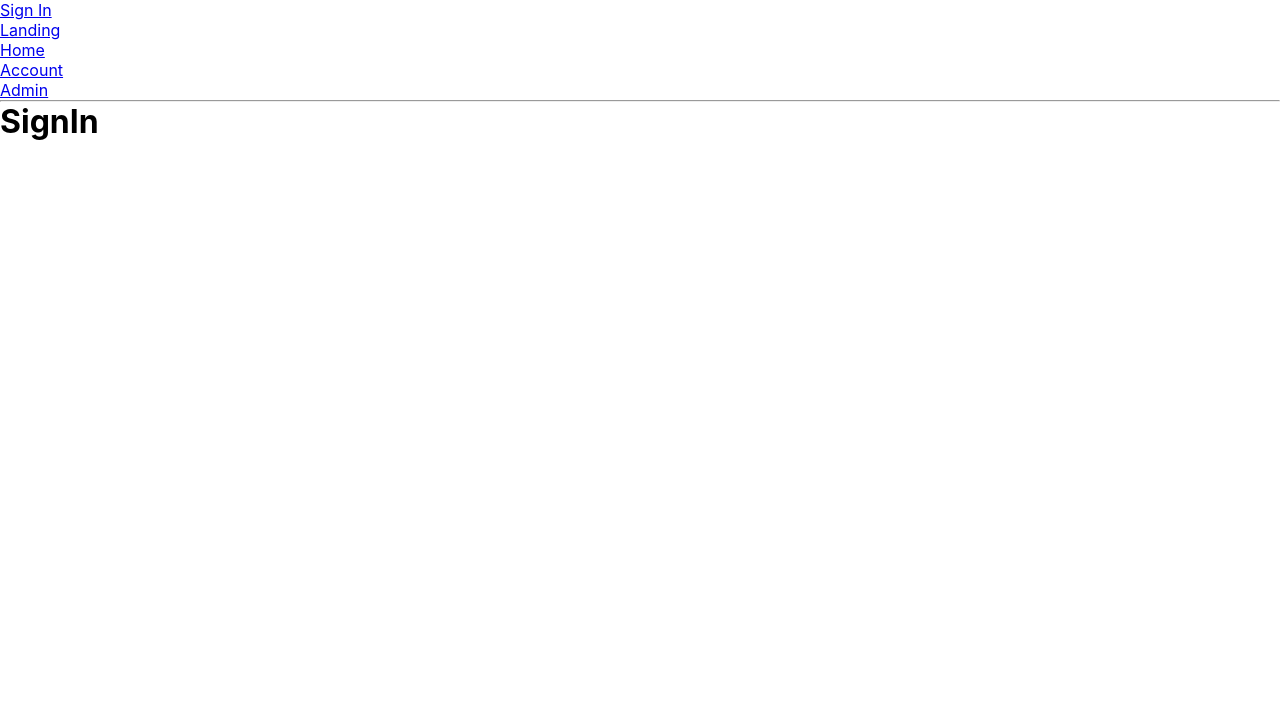
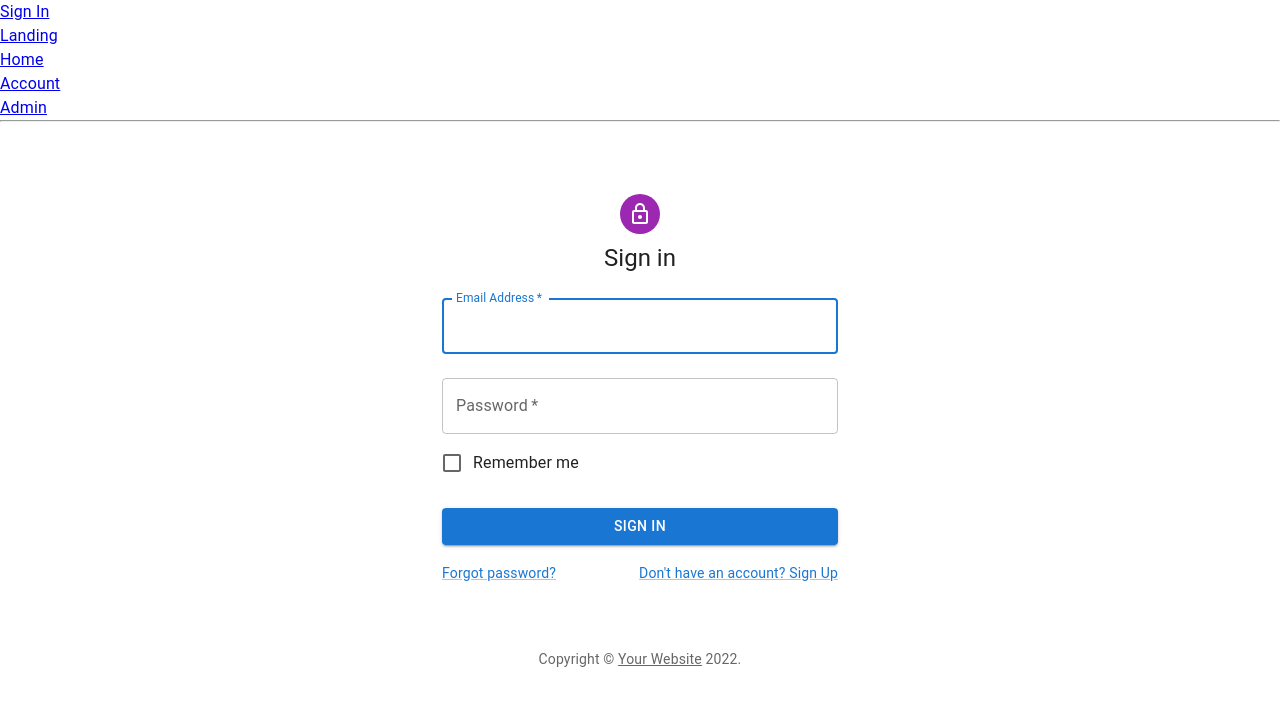
Before and after one commit to EmanueleGurini/padelpadelpadel, a React (Create React App) app: page /signin in a window 1280 px wide. Shown: the top 706 px of the page. Built offline with nearby package versions, Linux system fonts and the light colour scheme; no server answers.

Commit message:
Add SignIn component

```diff
--- a/src/components/SignIn/SignIn.tsx
+++ b/src/components/SignIn/SignIn.tsx
@@ -1,22 +1,111 @@
-import React from 'react'
+import * as React from 'react';
+import Avatar from '@mui/material/Avatar';
+import Button from '@mui/material/Button';
+import CssBaseline from '@mui/material/CssBaseline';
+import TextField from '@mui/material/TextField';
+import FormControlLabel from '@mui/material/FormControlLabel';
+import Checkbox from '@mui/material/Checkbox';
+import Link from '@mui/material/Link';
+import Grid from '@mui/material/Grid';
+import Box from '@mui/material/Box';
+import LockOutlinedIcon from '@mui/icons-material/LockOutlined';
+import Typography from '@mui/material/Typography';
+import Container from '@mui/material/Container';
+import { createTheme, ThemeProvider } from '@mui/material/styles';
 
-type TSignIn = {
-
+function Copyright(props: any) {
+  return (
+    <Typography variant="body2" color="text.secondary" align="center" {...props}>
+      {'Copyright © '}
+      <Link color="inherit" href="https://mui.com/">
+        Your Website
+      </Link>{' '}
+      {new Date().getFullYear()}
+      {'.'}
+    </Typography>
+  );
 }
 
-interface ISignIn {
+const theme = createTheme();
 
+export default function SignIn() {
+  const handleSubmit = (event: React.FormEvent<HTMLFormElement>) => {
+    event.preventDefault();
+    const data = new FormData(event.currentTarget);
+    // eslint-disable-next-line no-console
+    console.log({
+      email: data.get('email'),
+      password: data.get('password'),
+    });
+  };
+
+  return (
+    <ThemeProvider theme={theme}>
+      <Container component="main" maxWidth="xs">
+        <CssBaseline />
+        <Box
+          sx={{
+            marginTop: 8,
+            display: 'flex',
+            flexDirection: 'column',
+            alignItems: 'center',
+          }}
+        >
+          <Avatar sx={{ m: 1, bgcolor: 'secondary.main' }}>
+            <LockOutlinedIcon />
+          </Avatar>
+          <Typography component="h1" variant="h5">
+            Sign in
+          </Typography>
+          <Box component="form" onSubmit={handleSubmit} noValidate sx={{ mt: 1 }}>
+            <TextField
+              margin="normal"
+              required
+              fullWidth
+              id="email"
+              label="Email Address"
+              name="email"
+              autoComplete="email"
+              autoFocus
+            />
+            <TextField
+              margin="normal"
+              required
+              fullWidth
+              name="password"
+              label="Password"
+              type="password"
+              id="password"
+              autoComplete="current-password"
+            />
+            <FormControlLabel
+              control={<Checkbox value="remember" color="primary" />}
+              label="Remember me"
+            />
+            <Button
+              type="submit"
+              fullWidth
+              variant="contained"
+              sx={{ mt: 3, mb: 2 }}
+            >
+              Sign In
+            </Button>
+            <Grid container>
+              <Grid item xs>
+                <Link href="#" variant="body2">
+                  Forgot password?
+                </Link>
+              </Grid>
+              <Grid item>
+                <Link href="#" variant="body2">
+                  {"Don't have an account? Sign Up"}
+                </Link>
+              </Grid>
+            </Grid>
+          </Box>
+        </Box>
+        <Copyright sx={{ mt: 8, mb: 4 }} />
+      </Container>
+    </ThemeProvider>
+  );
 }
-
-const SignIn: React.FC<ISignIn> = ({
-
-}) => {
-
-	return (
-		<div>
-			<h1>SignIn</h1>
-		</div>
-	)
-}
-
-export default SignIn
```
